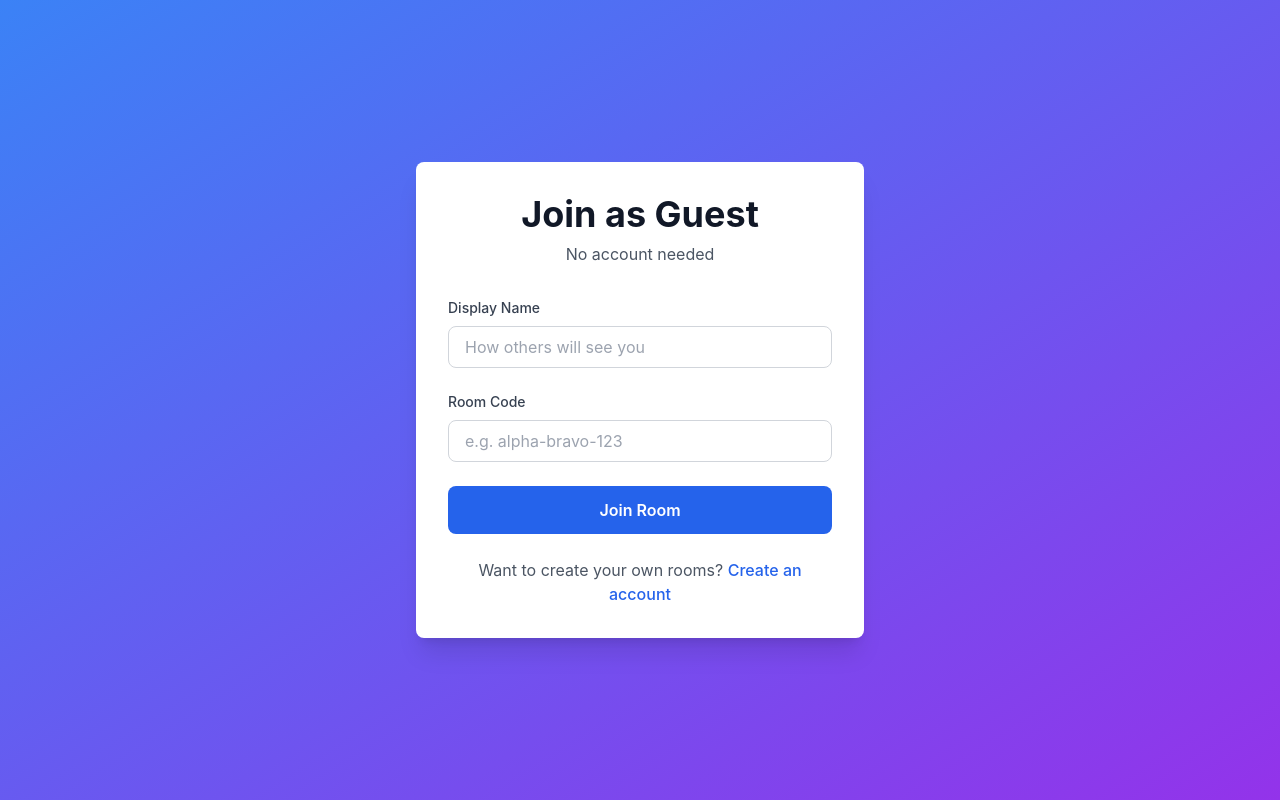
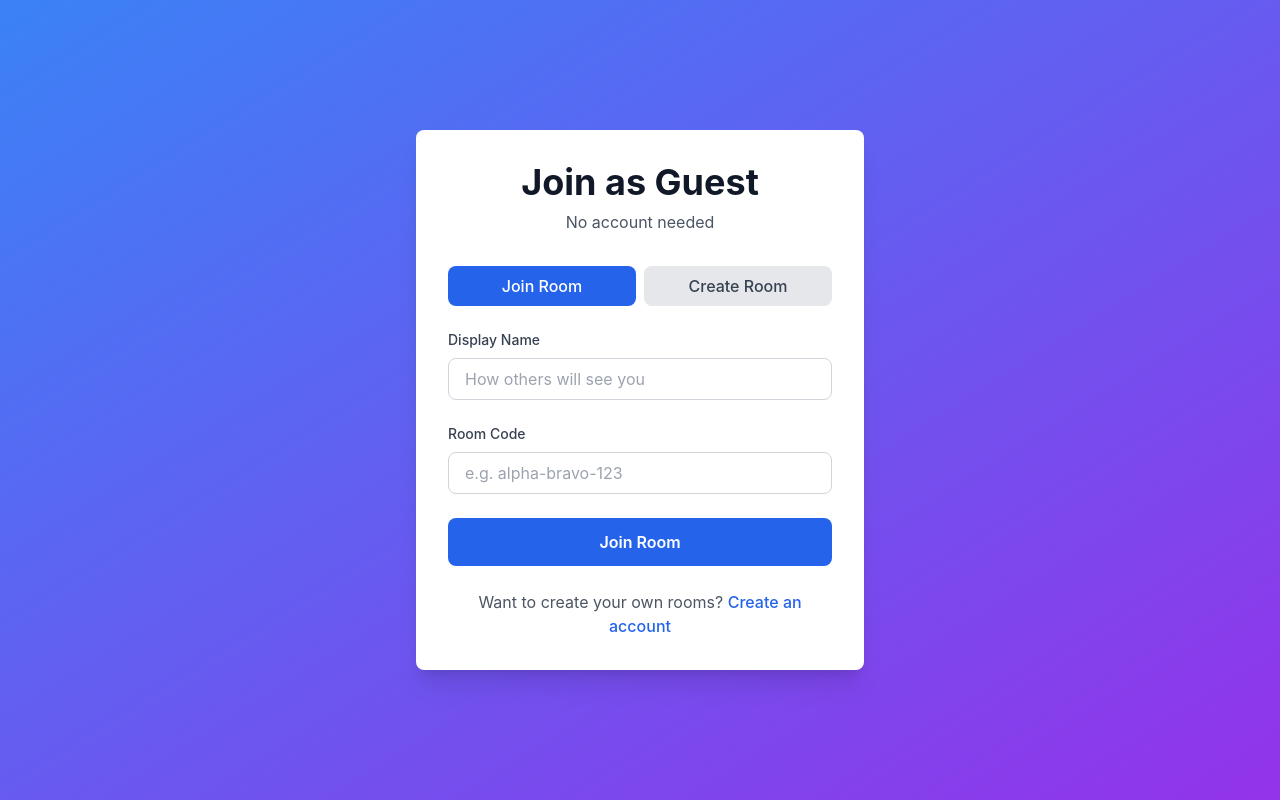
Before and after one commit to SirJBiscuit/Cup2Cup, a React (Create React App) app in the folder client/: page /guest in a window 1280 px wide. Built offline with nearby package versions, Linux system fonts and the light colour scheme; no server answers.

Commit message:
Add guest room creation feature with join/create tabs

```diff
--- a/client/src/components/Auth/GuestJoin.tsx
+++ b/client/src/components/Auth/GuestJoin.tsx
@@ -1,14 +1,45 @@
 import { useState } from 'react';
 import { useNavigate, Link } from 'react-router-dom';
+import { roomAPI } from '../../services/api';
 
 const GuestJoin = () => {
   const [displayName, setDisplayName] = useState('');
   const [phraseCode, setPhraseCode] = useState('');
+  const [mode, setMode] = useState<'join' | 'create'>('join');
+  const [loading, setLoading] = useState(false);
+  const [error, setError] = useState('');
   const navigate = useNavigate();
 
-  const handleSubmit = (e: any) => {
+  const handleJoinRoom = (e: any) => {
     e.preventDefault();
+    if (!displayName || !phraseCode) {
+      setError('Please fill in all fields');
+      return;
+    }
     navigate(`/room/${phraseCode}?guest=true&name=${encodeURIComponent(displayName)}`);
+  };
+
+  const handleCreateRoom = async (e: any) => {
+    e.preventDefault();
+    if (!displayName) {
+      setError('Please enter a display name');
+      return;
+    }
+
+    setLoading(true);
+    setError('');
+
+    try {
+      const newRoom = await roomAPI.createRoom({
+        isPersistent: false,
+        maxParticipants: 10,
+      });
+      navigate(`/room/${newRoom.phraseCode}?guest=true&name=${encodeURIComponent(displayName)}`);
+    } catch (err: any) {
+      setError(err.response?.data?.error || 'Failed to create room');
+    } finally {
+      setLoading(false);
+    }
   };
 
   return (
@@ -23,7 +54,31 @@ const GuestJoin = () => {
           </p>
         </div>
 
-        <form onSubmit={handleSubmit} className="space-y-6">
+        <div className="flex gap-2 mb-6">
+          <button
+            onClick={() => setMode('join')}
+            className={`flex-1 py-2 px-4 rounded-lg font-medium transition ${
+              mode === 'join'
+                ? 'bg-blue-600 text-white'
+                : 'bg-gray-200 dark:bg-gray-700 text-gray-700 dark:text-gray-300'
+            }`}
+          >
+            Join Room
+          </button>
+          <button
+            onClick={() => setMode('create')}
+            className={`flex-1 py-2 px-4 rounded-lg font-medium transition ${
+              mode === 'create'
+                ? 'bg-blue-600 text-white'
+                : 'bg-gray-200 dark:bg-gray-700 text-gray-700 dark:text-gray-300'
+            }`}
+          >
+            Create Room
+          </button>
+        </div>
+
+        {mode === 'join' ? (
+          <form onSubmit={handleJoinRoom} className="space-y-6">
             <div>
               <label className="block text-sm font-medium text-gray-700 dark:text-gray-300 mb-2">
                 Display Name
@@ -52,6 +107,12 @@ const GuestJoin = () => {
               />
             </div>
 
+            {error && (
+              <div className="bg-red-50 dark:bg-red-900/20 border border-red-200 dark:border-red-800 text-red-600 dark:text-red-400 px-4 py-3 rounded-lg text-sm">
+                {error}
+              </div>
+            )}
+
             <button
               type="submit"
               className="w-full bg-blue-600 hover:bg-blue-700 text-white font-semibold py-3 px-4 rounded-lg transition duration-200"
@@ -59,6 +120,41 @@ const GuestJoin = () => {
               Join Room
             </button>
           </form>
+        ) : (
+          <form onSubmit={handleCreateRoom} className="space-y-6">
+            <div>
+              <label className="block text-sm font-medium text-gray-700 dark:text-gray-300 mb-2">
+                Display Name
+              </label>
+              <input
+                type="text"
+                value={displayName}
+                onChange={(e) => setDisplayName(e.target.value)}
+                required
+                className="w-full px-4 py-2 border border-gray-300 dark:border-gray-600 rounded-lg focus:ring-2 focus:ring-blue-500 focus:border-transparent dark:bg-gray-700 dark:text-white"
+                placeholder="How others will see you"
+              />
+            </div>
+
+            <div className="bg-blue-50 dark:bg-blue-900/20 border border-blue-200 dark:border-blue-800 text-blue-700 dark:text-blue-300 px-4 py-3 rounded-lg text-sm">
+              A temporary room will be created for you. The room will be deleted when everyone leaves.
+            </div>
+
+            {error && (
+              <div className="bg-red-50 dark:bg-red-900/20 border border-red-200 dark:border-red-800 text-red-600 dark:text-red-400 px-4 py-3 rounded-lg text-sm">
+                {error}
+              </div>
+            )}
+
+            <button
+              type="submit"
+              disabled={loading}
+              className="w-full bg-blue-600 hover:bg-blue-700 disabled:bg-blue-400 text-white font-semibold py-3 px-4 rounded-lg transition duration-200"
+            >
+              {loading ? 'Creating...' : 'Create Room'}
+            </button>
+          </form>
+        )}
 
         <div className="mt-6 text-center">
           <p className="text-gray-600 dark:text-gray-400">
```
Lines whose indentation alone changed are shown as unchanged.
